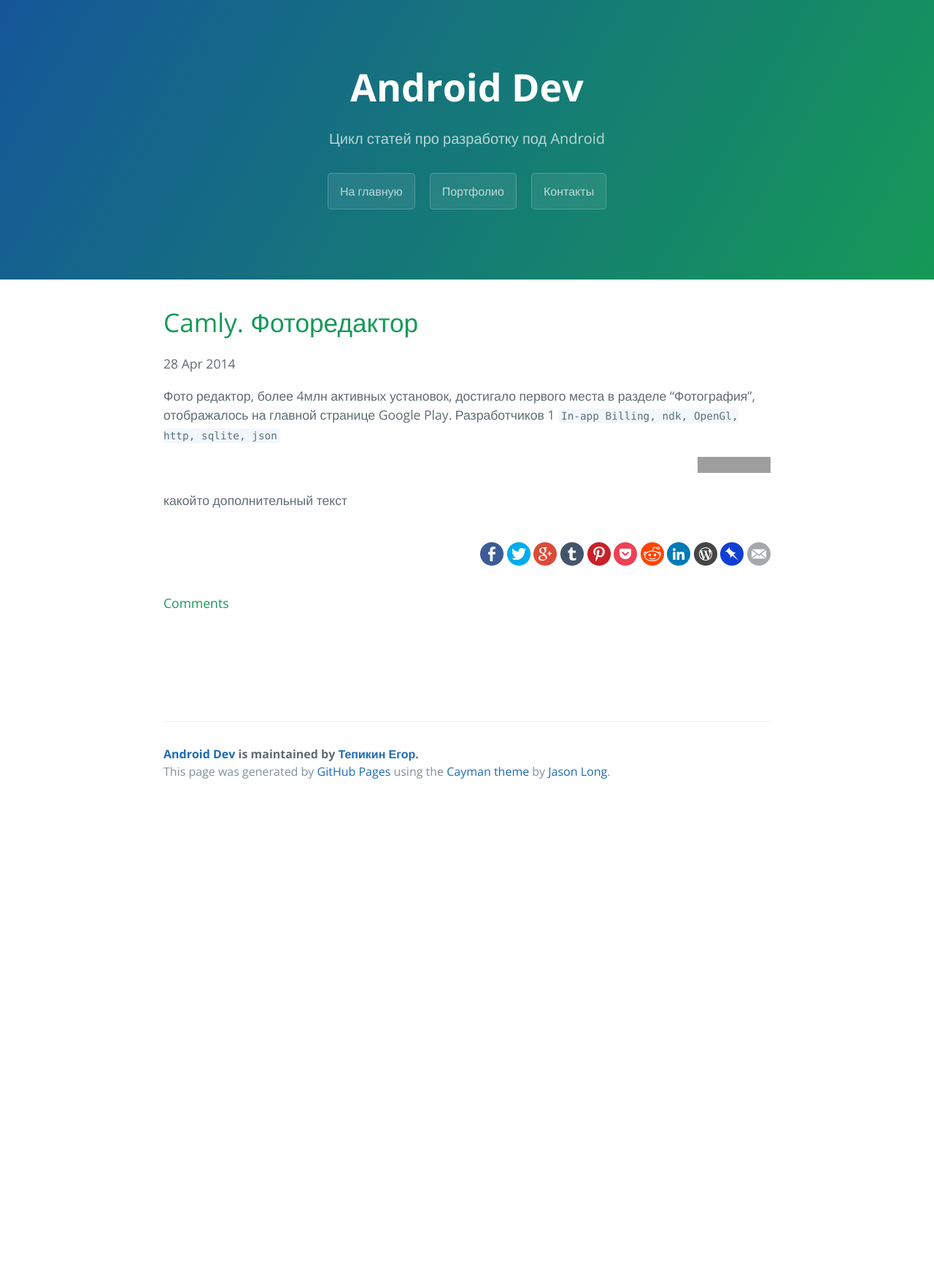
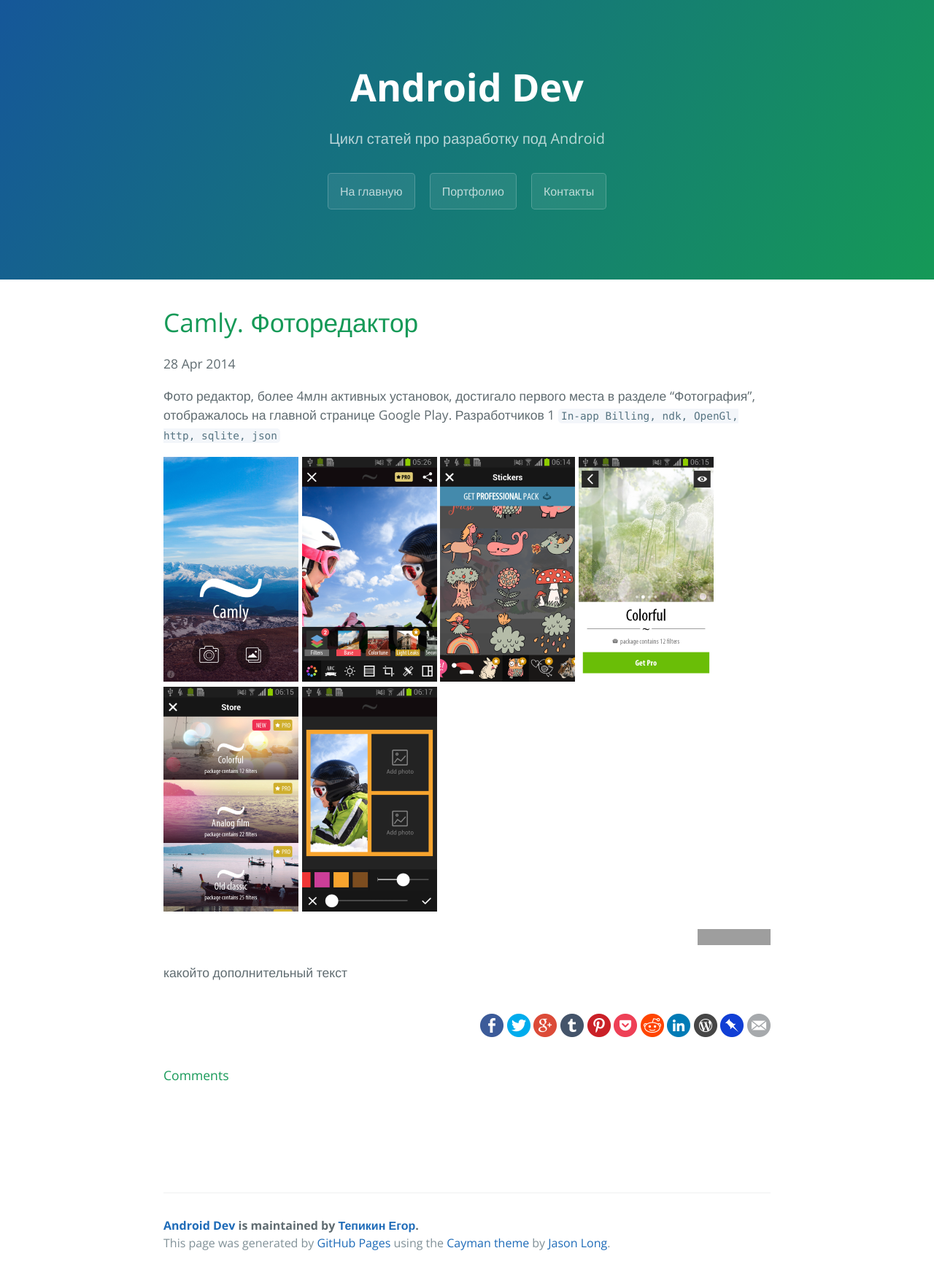
Before and after one commit to tepikin/tepikin.github.io, a Jekyll site: the page built from _posts/2016-01-01-portfolio_camly.markdown, in a window 1280 px wide. Shown: the whole page at 73% size. Built offline with Jekyll 4.4.1, drawn with Linux system fonts in a browser that asks for light colours; before the commit the page ends 1101 px from its top, so only the background shows below that; grey boxes are pictures that could not be loaded.

Commit message:
cycle returned

```diff
--- a/_posts/2016-01-01-portfolio_camly.markdown
+++ b/_posts/2016-01-01-portfolio_camly.markdown
@@ -11,9 +11,22 @@
 Фото редактор, более 4млн активных установок, достигало первого места в разделе “Фотография”, отображалось на главной странице Google Play.
 Разработчиков 1 `In-app Billing, ndk, OpenGl, http, sqlite, json`
 
+<p>
+<div>
+<a class="example-image-link" href="{{ site.baseurl }}/portfolio/images/Camly/1.png" data-lightbox="example-set" data-title="Camly"><img class="example-image" src="{{ site.baseurl }}/portfolio/images/Camly/thumb_1.png" alt=""/></a>
+<a class="example-image-link" href="{{ site.baseurl }}/portfolio/images/Camly/2.png" data-lightbox="example-set" data-title="Camly"><img class="example-image" src="{{ site.baseurl }}/portfolio/images/Camly/thumb_2.png" alt=""/></a>
+<a class="example-image-link" href="{{ site.baseurl }}/portfolio/images/Camly/3.png" data-lightbox="example-set" data-title="Camly"><img class="example-image" src="{{ site.baseurl }}/portfolio/images/Camly/thumb_3.png" alt=""/></a>
+<a class="example-image-link" href="{{ site.baseurl }}/portfolio/images/Camly/4.png" data-lightbox="example-set" data-title="Camly"><img class="example-image" src="{{ site.baseurl }}/portfolio/images/Camly/thumb_4.png" alt=""/></a>
+<a class="example-image-link" href="{{ site.baseurl }}/portfolio/images/Camly/5.png" data-lightbox="example-set" data-title="Camly"><img class="example-image" src="{{ site.baseurl }}/portfolio/images/Camly/thumb_5.png" alt=""/></a>
+<a class="example-image-link" href="{{ site.baseurl }}/portfolio/images/Camly/6.png" data-lightbox="example-set" data-title="Camly"><img class="example-image" src="{{ site.baseurl }}/portfolio/images/Camly/thumb_6.png" alt=""/></a>
+</div>
+</p>
+
 <p align="right">
-<a href='https://play.google.com/store/apps/details?id=com.tagbrand.android&utm_source=global_co&utm_medium=prtnr&utm_content=Mar2515&utm_campaign=PartBadge&pcampaignid=MKT-Other-global-all-co-prtnr-py-PartBadge-Mar2515-1'><img alt='Доступно на Google Play' src='https://play.google.com/intl/en_us/badges/images/generic/ru_badge_web_generic.png' width="100"/></a>
+<a href='https://play.google.com/store/apps/details?id=com.camlyapp.Camly&utm_source=global_co&utm_medium=prtnr&utm_content=Mar2515&utm_campaign=PartBadge&pcampaignid=MKT-Other-global-all-co-prtnr-py-PartBadge-Mar2515-1'><img alt='Доступно на Google Play' src='https://play.google.com/intl/en_us/badges/images/generic/ru_badge_web_generic.png' width="100"/></a>
 </p>
+
+
 
 <!--more-->
 какойто дополнительный текст
```
Also changed, not shown: portfolio/index.html (+12 -0 lines).
